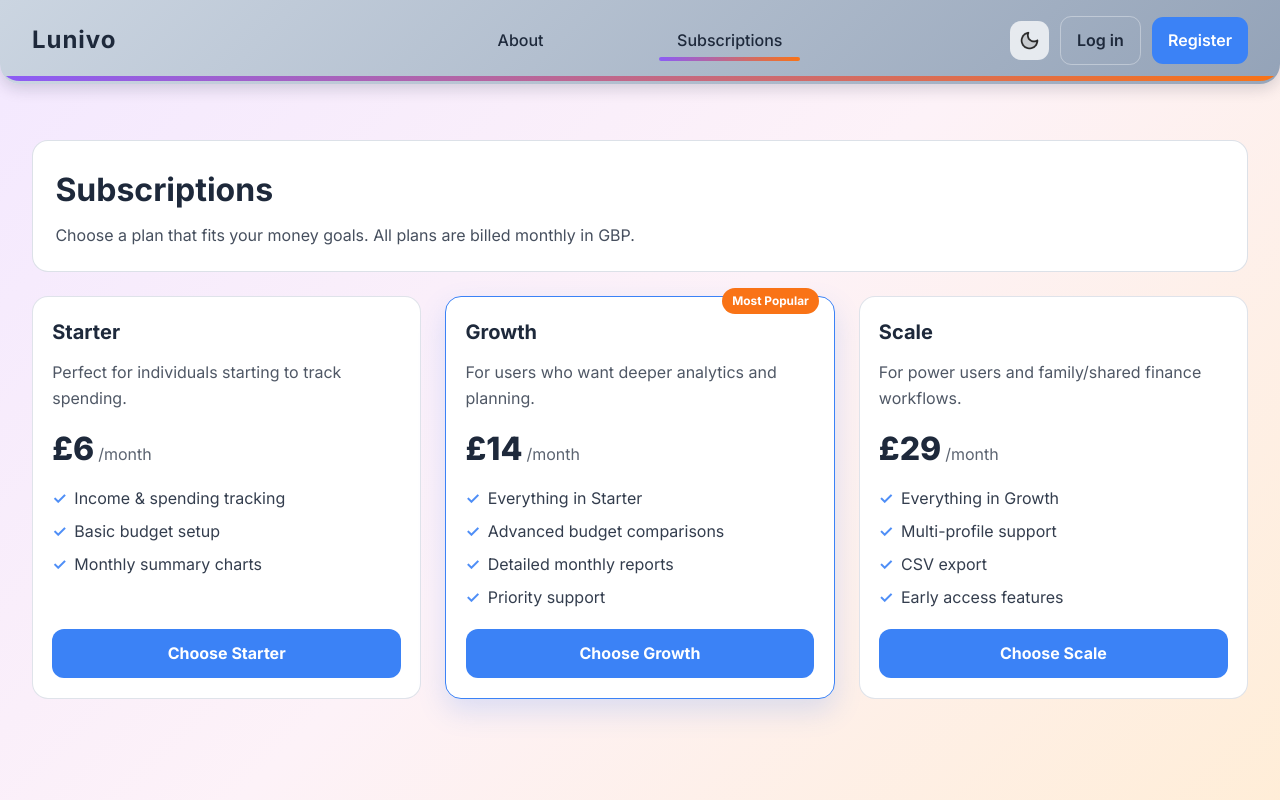
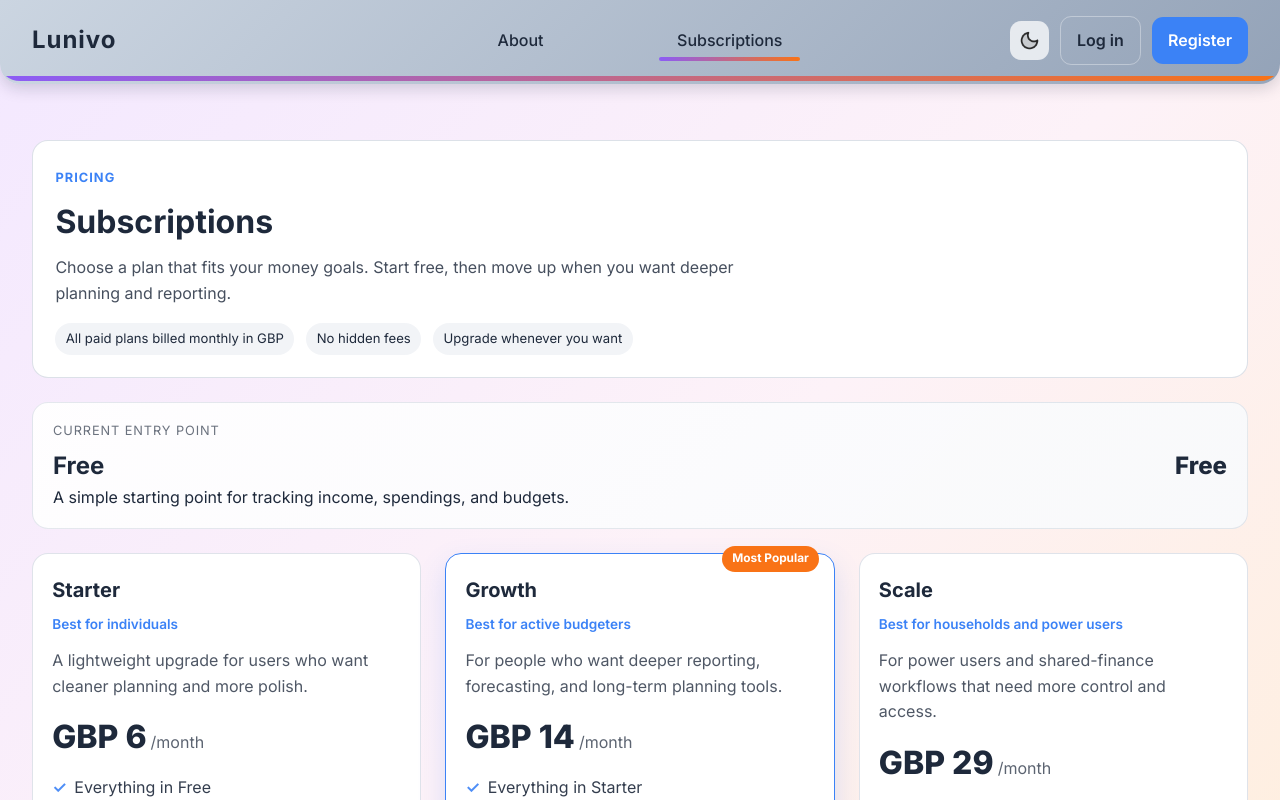
Before and after one commit to FabianC1/Lunivo, a Next.js app: page /subscriptions in a window 1280 px wide. Shown: the top 800 px of the page. Built offline with nearby package versions, Linux system fonts and the light colour scheme; no server answers.

Commit message:
subscriptions page

```diff
--- a/app/api/accounts/[id]/route.ts
+++ b/app/api/accounts/[id]/route.ts
@@ -23,7 +23,7 @@ export async function PUT(req: NextRequest, { params }: { params: Promise<{ id:
   await connectToDatabase();
 
   const account = await Account.findOneAndUpdate({ _id: id, userId }, safeUpdates, {
-    new: true,
+    returnDocument: 'after',
     runValidators: true,
   });
 
--- a/app/api/budgets/route.ts
+++ b/app/api/budgets/route.ts
@@ -40,7 +40,7 @@ export async function PUT(req: NextRequest) {
   const budget = await Budget.findOneAndUpdate(
     { userId },
     { userId, categories: safeCategories, period: period || 'monthly' },
-    { new: true, upsert: true, runValidators: true }
+    { returnDocument: 'after', upsert: true, runValidators: true }
   );
 
   return NextResponse.json({
--- a/app/api/goals/[id]/route.ts
+++ b/app/api/goals/[id]/route.ts
@@ -36,7 +36,7 @@ export async function PATCH(req: NextRequest, { params }: { params: Promise<{ id
   }
 
   await connectToDatabase();
-  const goal = await Goal.findByIdAndUpdate(id, update, { new: true, runValidators: true });
+  const goal = await Goal.findByIdAndUpdate(id, update, { returnDocument: 'after', runValidators: true });
   if (!goal) {
     return NextResponse.json({ error: 'Not found' }, { status: 404 });
   }
--- a/app/api/profile/route.ts
+++ b/app/api/profile/route.ts
@@ -90,7 +90,7 @@ export async function PUT(req: NextRequest) {
   const user = await User.findByIdAndUpdate(
     userId,
     updates,
-    { new: true, runValidators: true }
+    { returnDocument: "after", runValidators: true }
   ).select("name email backupEmail phone preferences notifications");
 
   if (!user) {
--- a/app/api/transactions/[id]/route.ts
+++ b/app/api/transactions/[id]/route.ts
@@ -28,7 +28,7 @@ export async function PUT(req: NextRequest, { params }: { params: Promise<{ id:
   }
 
   await connectToDatabase();
-  const tx = await Transaction.findByIdAndUpdate(id, data, { new: true });
+  const tx = await Transaction.findByIdAndUpdate(id, data, { returnDocument: 'after' });
   if (!tx) {
     return NextResponse.json({ error: 'Not found' }, { status: 404 });
   }
--- a/app/subscriptions/page.tsx
+++ b/app/subscriptions/page.tsx
@@ -1,65 +1,43 @@
 import Link from "next/link";
 import styles from "./subscriptions.module.css";
-
-const tiers = [
-  {
-    name: "Starter",
-    price: "£6",
-    period: "/month",
-    description: "Perfect for individuals starting to track spending.",
-    features: [
-      "Income & spending tracking",
-      "Basic budget setup",
-      "Monthly summary charts",
-    ],
-  },
-  {
-    name: "Growth",
-    price: "£14",
-    period: "/month",
-    description: "For users who want deeper analytics and planning.",
-    featured: true,
-    features: [
-      "Everything in Starter",
-      "Advanced budget comparisons",
-      "Detailed monthly reports",
-      "Priority support",
-    ],
-  },
-  {
-    name: "Scale",
-    price: "£29",
-    period: "/month",
-    description: "For power users and family/shared finance workflows.",
-    features: [
-      "Everything in Growth",
-      "Multi-profile support",
-      "CSV export",
-      "Early access features",
-    ],
-  },
-];
+import { FREE_PLAN, PAID_SUBSCRIPTION_TIERS, formatPlanPrice } from "../../lib/subscriptions";
 
 export default function SubscriptionsPage() {
   return (
     <div className={styles.page}>
       <section className={styles.hero}>
+        <span className={styles.eyebrow}>Pricing</span>
         <h1>Subscriptions</h1>
-        <p>Choose a plan that fits your money goals. All plans are billed monthly in GBP.</p>
+        <p>Choose a plan that fits your money goals. Start free, then move up when you want deeper planning and reporting.</p>
+        <div className={styles.heroMeta}>
+          <span>All paid plans billed monthly in GBP</span>
+          <span>No hidden fees</span>
+          <span>Upgrade whenever you want</span>
+        </div>
+      </section>
+
+      <section className={styles.freePlan}>
+        <div>
+          <p className={styles.freePlanLabel}>Current entry point</p>
+          <h2>{FREE_PLAN.name}</h2>
+          <p>{FREE_PLAN.description}</p>
+        </div>
+        <div className={styles.freePlanPrice}>{formatPlanPrice(FREE_PLAN.priceMonthly)}</div>
       </section>
 
       <section className={styles.grid}>
-        {tiers.map((tier) => (
+        {PAID_SUBSCRIPTION_TIERS.map((tier) => (
           <article
-            key={tier.name}
+            key={tier.slug}
             className={`${styles.card} ${tier.featured ? styles.cardFeatured : ""}`}
           >
             {tier.featured && <span className={styles.badge}>Most Popular</span>}
             <h2>{tier.name}</h2>
+            <p className={styles.audience}>{tier.audience}</p>
             <p className={styles.description}>{tier.description}</p>
             <div className={styles.priceRow}>
-              <span className={styles.price}>{tier.price}</span>
-              <span className={styles.period}>{tier.period}</span>
+              <span className={styles.price}>GBP {tier.priceMonthly}</span>
+              <span className={styles.period}>/month</span>
             </div>
             <ul className={styles.features}>
               {tier.features.map((feature) => (
@@ -67,7 +45,7 @@ export default function SubscriptionsPage() {
               ))}
             </ul>
             <Link
-              href={`/register?plan=${tier.name.toLowerCase()}`}
+              href={`/register?plan=${tier.slug}`}
               className={styles.cta}
             >
               Choose {tier.name}
@@ -75,6 +53,15 @@ export default function SubscriptionsPage() {
           </article>
         ))}
       </section>
+
+      <section className={styles.notes}>
+        <h3>What happens next?</h3>
+        <ul>
+          <li>You can start on Free and upgrade later.</li>
+          <li>Plan selection is captured during signup so the billing flow can be connected later.</li>
+          <li>Profile billing shows the current placeholder plan state until paid billing is wired up.</li>
+        </ul>
+      </section>
     </div>
   );
 }
--- a/app/subscriptions/subscriptions.module.css
+++ b/app/subscriptions/subscriptions.module.css
@@ -19,6 +19,16 @@
   background: var(--card-color);
 }
 
+.eyebrow {
+  display: inline-block;
+  margin-bottom: 0.5rem;
+  color: var(--primary-color);
+  font-size: 0.8rem;
+  font-weight: 700;
+  letter-spacing: 0.08em;
+  text-transform: uppercase;
+}
+
 .hero h1 {
   color: var(--text-color);
   font-size: 2rem;
@@ -29,6 +39,54 @@
   color: var(--text-color);
   opacity: 0.82;
   max-width: 700px;
+}
+
+.heroMeta {
+  display: flex;
+  flex-wrap: wrap;
+  gap: 0.75rem;
+  margin-top: 1rem;
+}
+
+.heroMeta span {
+  padding: 0.35rem 0.65rem;
+  border-radius: 999px;
+  background: rgba(148, 163, 184, 0.12);
+  color: var(--text-color);
+  font-size: 0.82rem;
+}
+
+.freePlan {
+  width: 100%;
+  display: flex;
+  justify-content: space-between;
+  gap: 1rem;
+  align-items: center;
+  padding: 1.1rem 1.25rem;
+  border-radius: 1rem;
+  border: 1px solid rgba(148, 163, 184, 0.24);
+  background: linear-gradient(135deg, color-mix(in srgb, var(--card-color) 92%, transparent), color-mix(in srgb, var(--bg-color) 92%, transparent));
+}
+
+.freePlan h2,
+.freePlan p {
+  margin: 0;
+  color: var(--text-color);
+}
+
+.freePlanLabel {
+  margin-bottom: 0.35rem !important;
+  opacity: 0.65;
+  font-size: 0.8rem;
+  text-transform: uppercase;
+  letter-spacing: 0.07em;
+}
+
+.freePlanPrice {
+  font-size: 1.5rem;
+  font-weight: 800;
+  color: var(--text-color);
+  white-space: nowrap;
 }
 
 .grid {
@@ -69,6 +127,13 @@
 .card h2 {
   color: var(--text-color);
   font-size: 1.25rem;
+}
+
+.audience {
+  margin: -0.2rem 0 0;
+  color: var(--primary-color);
+  font-size: 0.85rem;
+  font-weight: 600;
 }
 
 .description {
@@ -131,9 +196,32 @@
   opacity: 0.9;
 }
 
+.notes {
+  border: 1px solid rgba(148, 163, 184, 0.24);
+  background: var(--card-color);
+  border-radius: 1rem;
+  padding: 1.2rem;
+}
+
+.notes h3 {
+  margin: 0 0 0.75rem;
+}
+
+.notes ul {
+  margin: 0;
+  padding-left: 1.1rem;
+  display: grid;
+  gap: 0.45rem;
+}
+
 @media (max-width: 1024px) {
   .grid {
     grid-template-columns: repeat(2, minmax(0, 1fr));
+  }
+
+  .freePlan {
+    align-items: flex-start;
+    flex-direction: column;
   }
 }
 
--- /dev/null
+++ b/lib/subscriptions.ts
@@ -0,0 +1,80 @@
+export type SubscriptionPlan = {
+  slug: string;
+  name: string;
+  priceMonthly: number;
+  description: string;
+  featured?: boolean;
+  audience: string;
+  features: string[];
+};
+
+export const FREE_PLAN: SubscriptionPlan = {
+  slug: "free",
+  name: "Free",
+  priceMonthly: 0,
+  description: "A simple starting point for tracking income, spendings, and budgets.",
+  audience: "Best for getting started",
+  features: [
+    "Income and spending tracking",
+    "Core budget planning",
+    "Basic charts and summaries",
+  ],
+};
+
+export const PAID_SUBSCRIPTION_TIERS: SubscriptionPlan[] = [
+  {
+    slug: "starter",
+    name: "Starter",
+    priceMonthly: 6,
+    description: "A lightweight upgrade for users who want cleaner planning and more polish.",
+    audience: "Best for individuals",
+    features: [
+      "Everything in Free",
+      "Richer category insights",
+      "Improved monthly budget analysis",
+      "Priority email support",
+    ],
+  },
+  {
+    slug: "growth",
+    name: "Growth",
+    priceMonthly: 14,
+    description: "For people who want deeper reporting, forecasting, and long-term planning tools.",
+    audience: "Best for active budgeters",
+    featured: true,
+    features: [
+      "Everything in Starter",
+      "Advanced financial reports",
+      "Longer trend history",
+      "More planning and forecasting tools",
+    ],
+  },
+  {
+    slug: "scale",
+    name: "Scale",
+    priceMonthly: 29,
+    description: "For power users and shared-finance workflows that need more control and access.",
+    audience: "Best for households and power users",
+    features: [
+      "Everything in Growth",
+      "Multi-profile support",
+      "Data export tools",
+      "Early access to new features",
+    ],
+  },
+];
+
+export const ALL_SUBSCRIPTION_PLANS = [FREE_PLAN, ...PAID_SUBSCRIPTION_TIERS];
+
+export function getSubscriptionPlanBySlug(slug: string | null | undefined) {
+  if (!slug) {
+    return null;
+  }
+
+  const normalizedSlug = slug.trim().toLowerCase();
+  return ALL_SUBSCRIPTION_PLANS.find((plan) => plan.slug === normalizedSlug) ?? null;
+}
+
+export function formatPlanPrice(priceMonthly: number) {
+  return priceMonthly === 0 ? "Free" : `GBP ${priceMonthly}/month`;
+}
```
Also changed, not shown: app/profile/page.tsx (+24 -5 lines), app/register/page.tsx (+8 -2 lines).
